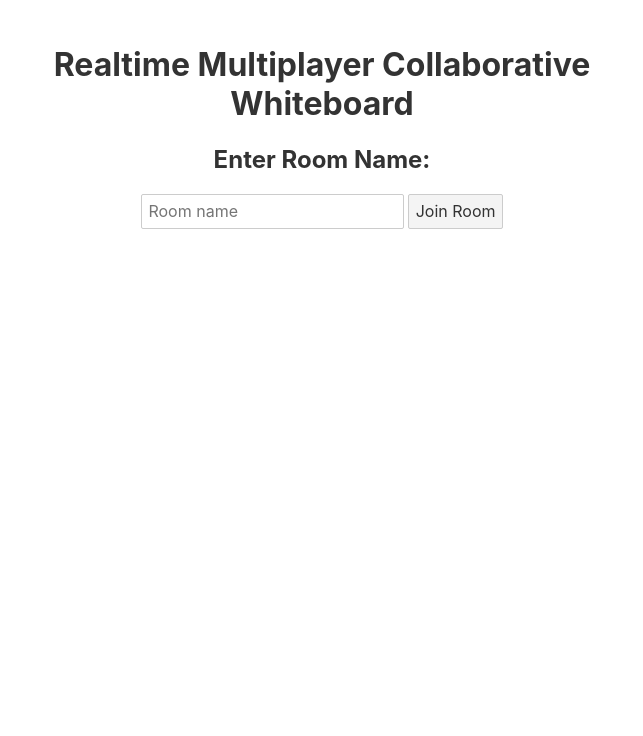
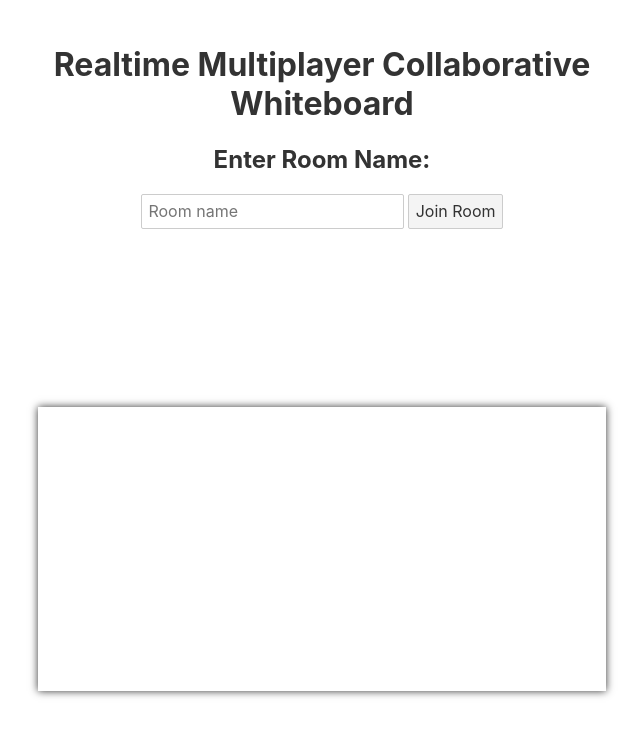
Before and after one commit to alenros/fake-artist-remastered, a Svelte app in the folder svelte-whiteboard-app/: page / in a window 1280 px wide. Shown: the top 736 px of the page, without its empty margins (318-961 px from the left). Built offline with nearby package versions, Linux system fonts and the light colour scheme; no server answers.

Commit message:
feat: added basic style and container for the canvas.

```diff
--- a/svelte-whiteboard-app/src/components/GameCanvas.svelte
+++ b/svelte-whiteboard-app/src/components/GameCanvas.svelte
@@ -106,10 +106,9 @@
   }
 </script>
 
+<div class="canvas-container">
 <canvas
-  id="{canvasId}"
-  width="800"
-  height="600"
+    id={canvasId}
   style="border: 1px solid {playerColor}};"
   on:mousedown={handleMouseDown}
   on:mousemove={handleMouseMove}
@@ -118,6 +117,17 @@
   on:touchmove={handleMouseMove}
   on:touchend={handleMouseUp}
 />
+</div>
 
 <style>
+    .canvas-container{
+        display: grid;
+        padding: 1rem;
+    }
+  canvas {
+    width: 100%;
+    height: 100%;
+    background: #fff;
+    box-shadow: 0 0 0.5rem rgba(0, 0, 0, 0.8);
+  }
 </style>
```
